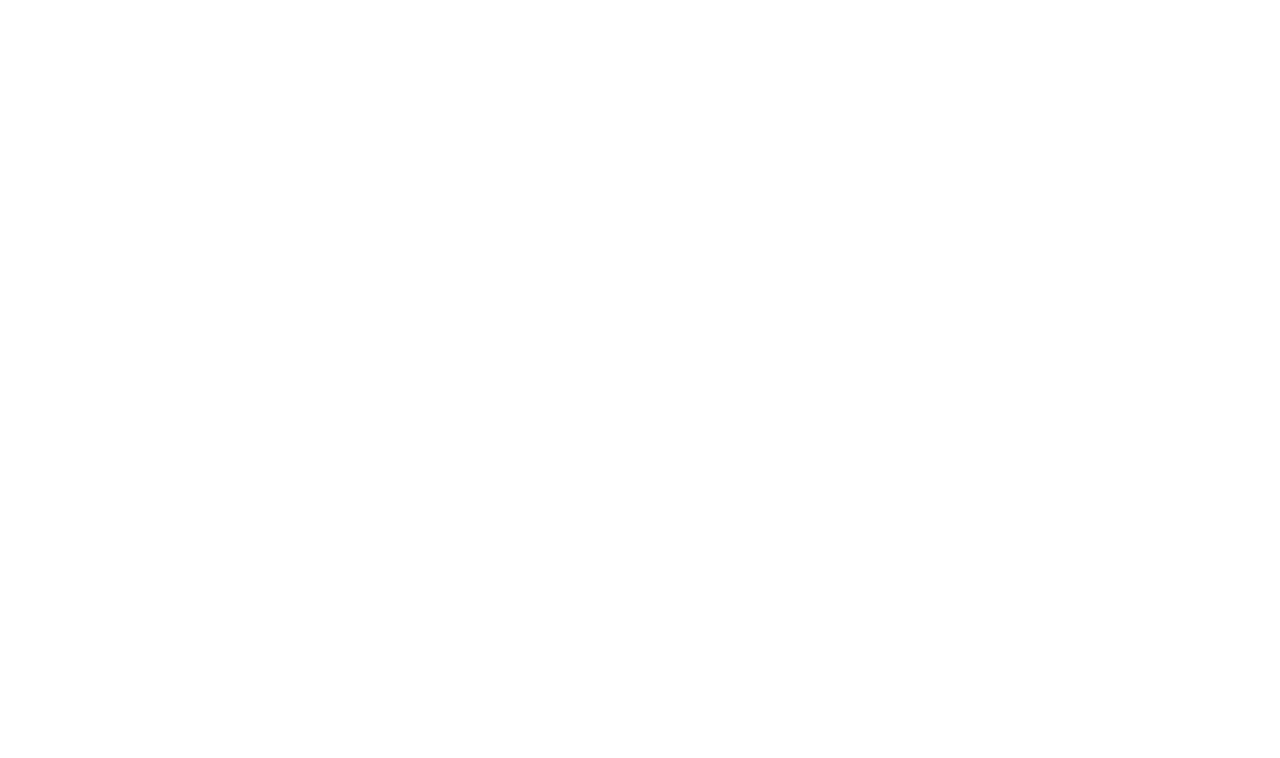
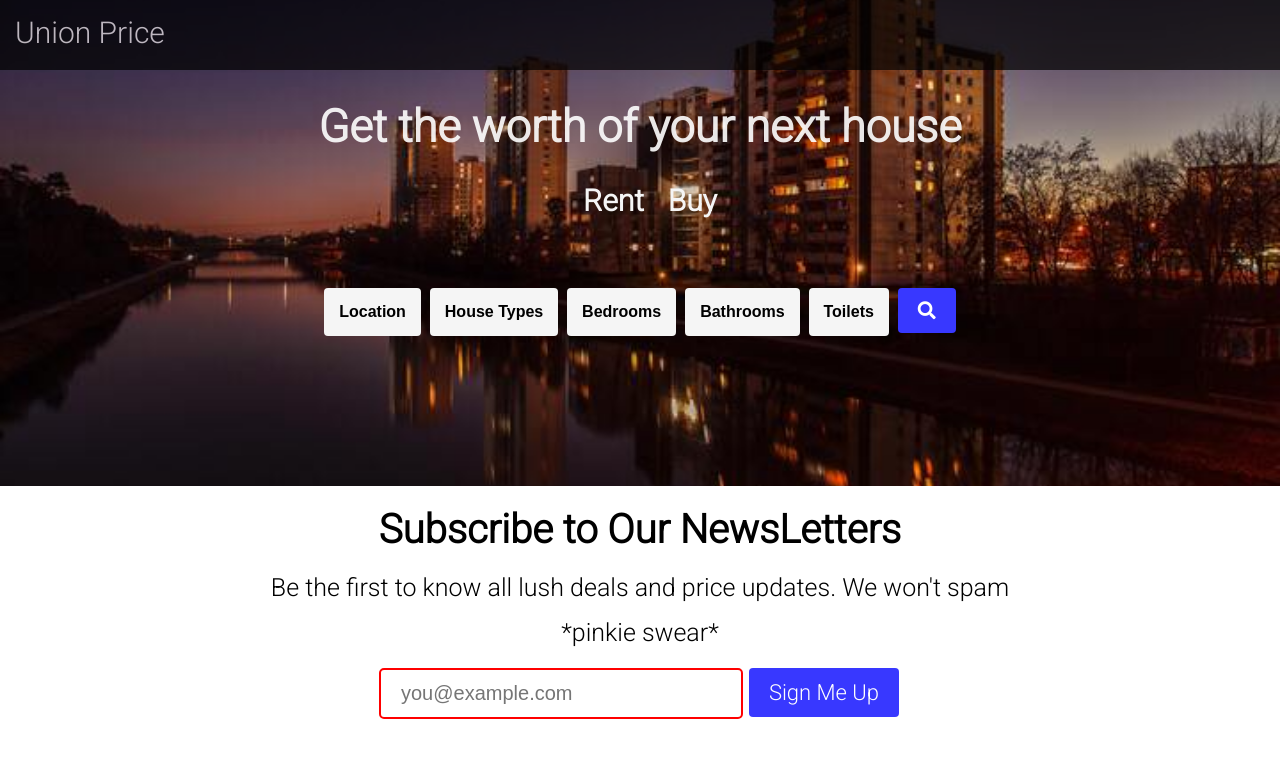
Before and after one commit to johnOdia/Union-Price, a plain HTML site: page index.html in a window 1280 px wide. Drawn offline with Linux system fonts and the light colour scheme.

Commit message:
committing pages

```diff
--- a/index.html
+++ b/index.html
@@ -3,10 +3,72 @@
 <head>
     <meta charset="UTF-8">
     <meta name="viewport" content="width=device-width, initial-scale=1.0">
-    <meta http-equiv="X-UA-Compatible" content="ie=edge">
-    <title>Document</title>
+    <link rel="preconnect" href="https://fonts.gstatic.com">
+    <link href="https://fonts.googleapis.com/css2?family=Roboto:wght@300&display=swap" rel="stylesheet">
+    <link rel="stylesheet" href="https://use.fontawesome.com/releases/v5.14.0/css/all.css" integrity="sha384-HzLeBuhoNPvSl5KYnjx0BT+WB0QEEqLprO+NBkkk5gbc67FTaL7XIGa2w1L0Xbgc" crossorigin="anonymous">
+    <link rel="stylesheet" href="style.css">
+    <title>Union Price App</title>
 </head>
 <body>
-
+    <div class="wrapper">
+        <div class="header">Union Price</div>
+        <h1>Get the worth of your next house</h1>
+        <ul>
+            <li><a href="#" class="specify">Rent</a></li>
+            <li><a href="#" class="specify">Buy</a></li>
+        </ul>
+     <div class="box">
+        <div class="dropdown">
+            <button class="dropbtn">Location</button>
+            <div class="dropdown-content">
+                <a href="#">Link 1</a>
+                <a href="#">Link 2</a>
+                <a href="#">Link 3</a>
+            </div>
+        </div>
+        <div class="dropdown">
+            <button href="#" class="dropbtn">House Types</button>
+            <div class="dropdown-content">
+                <a href="#">Link 1</a>
+                <a href="#">Link 2</a>
+                <a href="#">Link 3</a>
+            </div>
+        </div>
+        <div class="dropdown">
+            <button href="#" class="dropbtn">Bedrooms</button>
+            <div class="dropdown-content">
+                <a href="#">Link 1</a>
+                <a href="#">Link 2</a>
+                <a href="#">Link 3</a>
+            </div>
+        </div>
+        <div class="dropdown">
+            <button href="#" class="dropbtn">Bathrooms</button>
+            <div class="dropdown-content">
+                <a href="#">Link 1</a>
+                <a href="#">Link 2</a>
+                <a href="#">Link 3</a>
+            </div>
+        </div>
+        <div class="dropdown">
+            <button href="#" class="dropbtn">Toilets</button>
+            <div class="dropdown-content">
+                <a href="#">Link 1</a>
+                <a href="#">Link 2</a>
+                <a href="#">Link 3</a>
+            </div>
+        </div>
+        <a href="#" class="span"><i class="fas fa-search"></i></a>
+     </div>
+    </div>
+    <div class="section">
+        <div class="newsletter">Subscribe to Our NewsLetters</div>
+        <p>Be the first to know all lush deals and price updates. We won't spam</p>
+        <p>*pinkie swear*</p>
+    </div>
+        <form action="">
+            <input type="text" placeholder="you@example.com">
+            <a href="#" class="button">Sign Me Up</a>
+        </form>
 </body>
 </html>
--- /dev/null
+++ b/style.css
@@ -0,0 +1,159 @@
+body{
+    font-family: 'Roboto', sans-serif;
+    margin-bottom: 20px;
+    margin-top: 0;
+    margin-left: 0;
+    margin-right: 0;
+}
+.header{
+    background-color: black;
+    opacity: 0.7;
+    color: rgb(248, 242, 242);
+    height: 40px;
+    padding: 0.5em;
+    font-size: 30px;
+}
+
+.wrapper{
+    background-image: url('background-img.png');
+    height: 100%;
+    width: 100%;
+    padding-bottom: 150px;
+    margin:0;
+    background-position: center;
+    background-repeat: no-repeat;
+    background-size: cover;
+}
+
+h1{
+    color: white;
+    text-align: center;
+    font-size: 45px;
+    opacity: 0.9;
+}
+
+ul{
+    list-style: none;
+    text-align: center;
+}
+
+ul li{
+    display: inline;
+    font-size: 30px;
+    padding-right: 20px;
+}
+.specify{
+    text-decoration: none;
+    color: whitesmoke;
+    font-weight: bold;
+}
+.specify:hover{
+    text-decoration: underline;
+}
+
+.box{
+    text-align: center;
+    margin-top: 70px;
+    border-radius: 20px;
+}
+
+.dropdown{
+    position: relative;
+    display: inline-block;
+}
+
+.dropbtn{
+    background-color: whitesmoke;
+    color: black;
+    padding: 15px;
+    margin-right: 5px;
+    font-size: 16px;
+    font-weight: bold;
+    border:none;
+    border-radius: 4px;
+    cursor: pointer;
+}
+
+.dropdown-content{
+    display:none;
+    position: absolute;
+    margin-top: 5px;
+    background-color: rgb(182, 182, 182);
+    min-width: 160px;
+    box-shadow: 0px 8px 16px 0px rgba(0,0,0,0.2);
+    border-radius: 5px;
+    z-index: 1;
+}
+
+.dropdown-content a {
+    color: black;
+    padding: 12px 16px;
+    text-decoration: none;
+    display: block;
+}
+
+.dropdown-content a:hover{
+    background-color:  #f1f1f1;
+}
+
+.dropdown:hover .dropdown-content{
+    display: block;
+}
+.dropdown:hover .dropbtn {
+    background-color: rgb(201, 190, 190);
+  }
+
+
+.dropdown:hover .dropbtn{
+    display: block;
+}
+
+.span{
+    background-color: rgb(56, 56, 255);
+    border: none;
+    color: white;
+    padding: 12px 20px;
+    text-align: center;
+    text-decoration: none;
+    font-size: 18px;
+    border-radius: 4px;
+}
+.section{
+    margin: auto;
+    text-align: center;
+    margin-top: 20px;
+}
+
+.newsletter{
+    font-size: 40px;
+    font-weight: bold;
+}
+
+p{
+    font-size: 25px;
+    line-height: 20px;
+}
+
+form{
+    text-align: center;
+}
+
+input{
+    border: 2px solid red;
+    padding: 12px 20px;
+    border-radius: 5px;
+    width: 25%;
+    font-size: 20px;
+}
+
+.button{
+    background-color: rgb(56, 56, 255);
+    border: none;
+    color: white;
+    padding: 12px 20px;
+    text-align: center;
+    text-decoration: none;
+    font-size: 22px;
+    border-radius: 4px;
+    margin: 4px 2px;
+}
```
Also changed, not shown: background-img.png (added).
